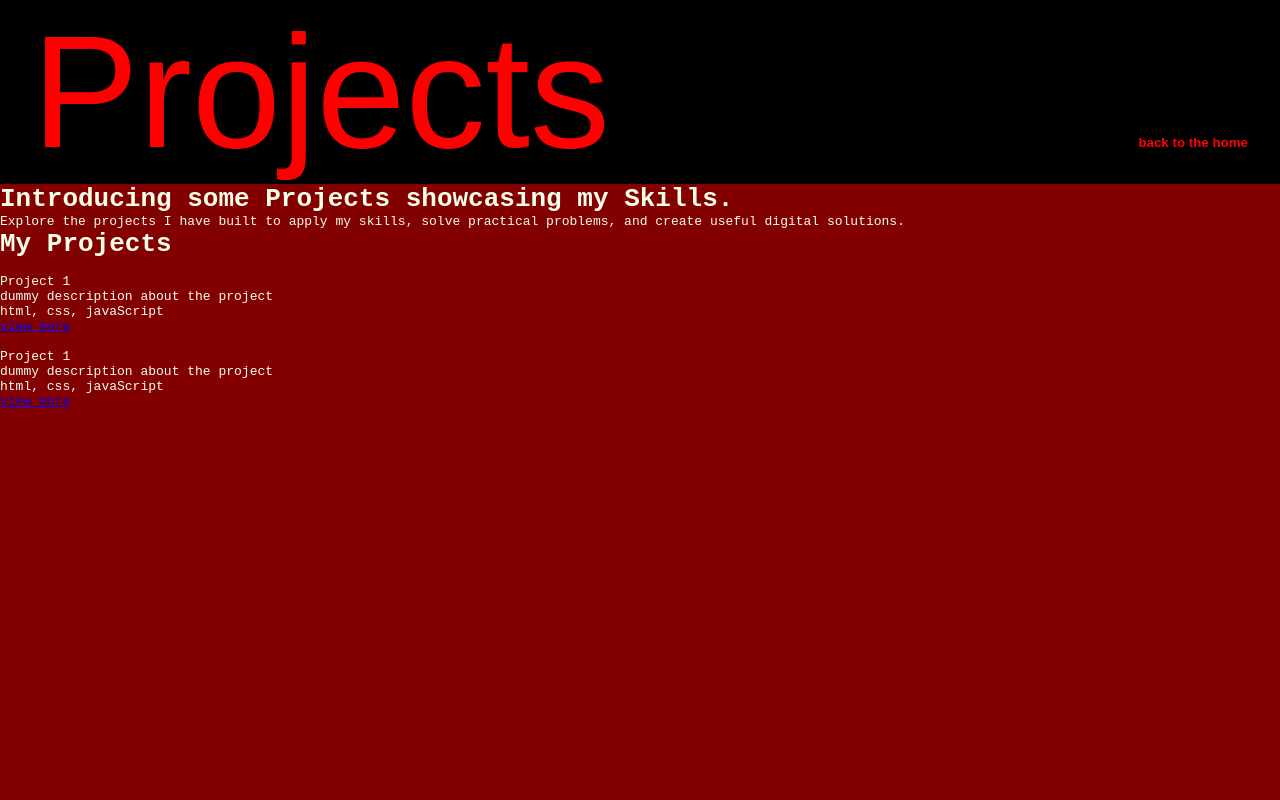
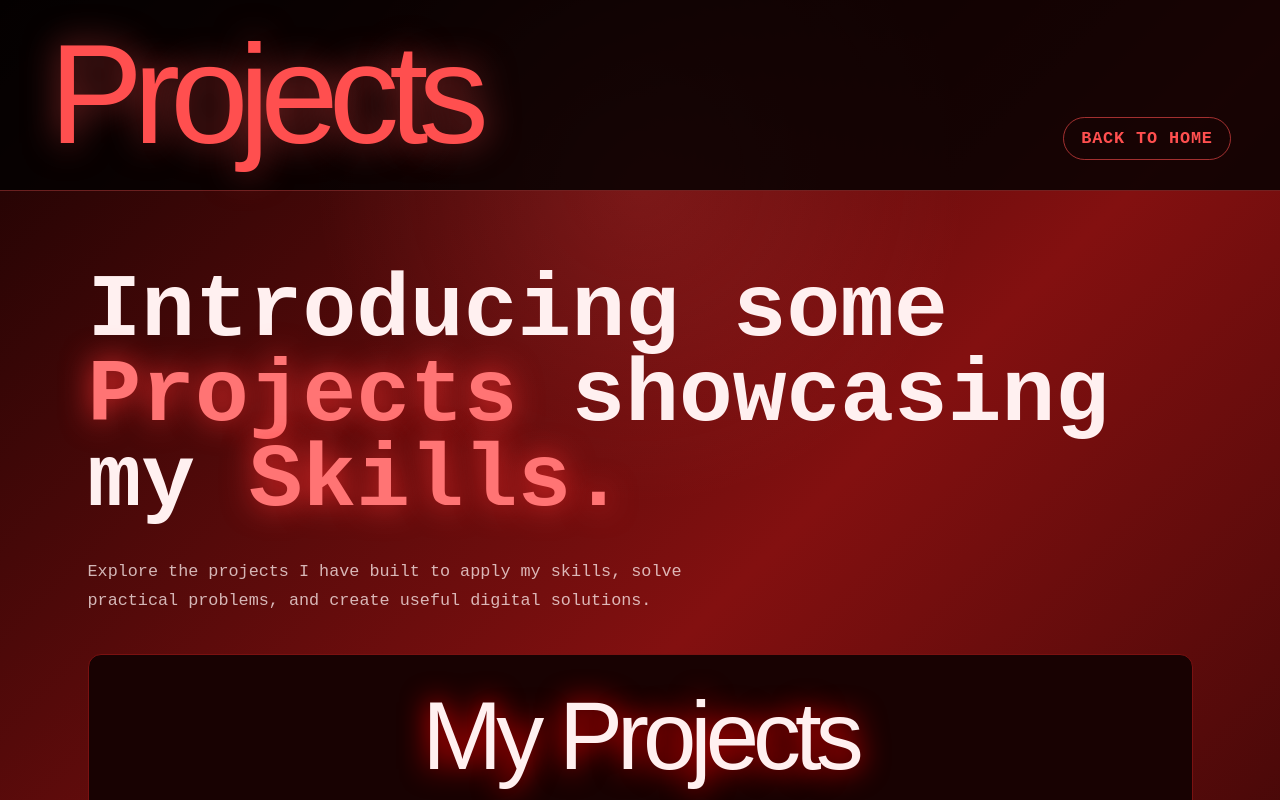
Before and after one commit to Dhruval-Kharshikar/portfolio, a React (Vite) app: page /projects in a window 1280 px wide. Shown: the top 800 px of the page. Built offline with nearby package versions, Linux system fonts and the light colour scheme.

Commit message:
CSS for the project display card is done with some additional or temporary changes

```diff
--- a/src/components/projects.css
+++ b/src/components/projects.css
@@ -1,31 +1,212 @@
-.projects{
+.projects {
+    --red: #ff4f4f;
+    --dark-red: #350505;
     position: relative;
-    height: 250vh;
+    min-height: 100vh;
     width: 100vw;
+    overflow: hidden;
     z-index: 100;
-    background-color: rgba(131, 0, 0);
+    color: #fff0f0;
+    background:
+        radial-gradient(circle at 50% 12%, rgba(255, 79, 79, 0.2), transparent 25em),
+        linear-gradient(135deg, #180202, #831010 48%, #180202);
 }
-.pr-heading{
-    font-size: 10rem;
+
+.pr-heading {
+    position: relative;
+    z-index: 1;
+    display: flex;
+    align-items: baseline;
+    justify-content: space-between;
+    padding: 0.1em 0.35em;
+    border-bottom: 1px solid rgba(255, 79, 79, 0.4);
+    background: rgba(0, 0, 0, 0.82);
+    color: var(--red);
     font-family: sans-serif;
-    transition: 2s ease;
-    background-color: rgb(0, 0, 0);
-    color :red;
-    width: 100vw;
+    font-size: clamp(4rem, 11vw, 10rem);
+    letter-spacing: -0.07em;
+    text-shadow: 0 0 0.25em rgba(255, 79, 79, 0.55);
+}
+
+.btn {
+    border: 1px solid rgba(255, 79, 79, 0.6);
+    border-radius: 2em;
+    padding: 0.65em 1em;
+    cursor: pointer;
+    background: transparent;
+    color: var(--red);
+    font: 700 0.12em monospace;
+    letter-spacing: 0.05em;
+    text-transform: uppercase;
+    transition: background 0.3s ease, color 0.3s ease, box-shadow 0.3s ease;
+}
+
+.btn:hover {
+    background: var(--red);
+    color: var(--dark-red);
+    box-shadow: 0 0 1.5em rgba(255, 79, 79, 0.7);
+}
+
+.main-body-pr{
+    position: relative;
+    z-index: 1;
+    width: min(94%, 85em);
+    margin: auto;
+    padding: 6em 0 12em 0;
+}
+.pr-intro{
+    max-width: 100vw;
+    animation: scan-in 0.9s cubic-bezier(0.22, 1, 0.36, 1) both;
+}
+
+.pr-intro h1 {
+    margin: 0;
+    font-size: clamp(2.8rem, 7vw, 6.5rem);
+    line-height: 0.95;
+}
+
+.pr-intro h1 span {
+    color: rgb(255, 116, 116);
+    text-shadow: 0 0 0.35em rgba(255, 50, 50, 0.91);
+}
+
+.pr-summary {
+    position: relative;
+    z-index: 1;
+    max-width: 38em;
+    margin: 2em 0 0;
+    padding: 0;
+    color: rgba(255, 240, 240, 0.75);
+    font-size: 1.05rem;
+    line-height: 1.7;
+    animation: project-scan-in 0.9s 0.15s cubic-bezier(0.22, 1, 0.36, 1) both;
+}
+
+.console-parent{
+    margin: 3em 0 0;
+    display: flex;
+    flex-direction: column;
+    justify-content: center;
+    align-items: center;
+    padding: 2em;
+    border: 1px solid #7a1111;
+    background-color: #180202;
+    border-radius: 1em;
+    transition: 0.4s ease all;
+    p{
+        padding: 0 0 0.5em 0;
+        font-size: 6rem;
+        font-family: sans-serif ;
+        text-shadow: 0 0 0.3em red;
+        letter-spacing: -6px;
+    }
+}
+.console-parent:hover{
+    border-color: var(--red);
+    box-shadow: 0 0 2em rgba(255, 50, 50, 0.517), 0 1.5em 3em rgba(0, 0, 0, 0.3);
+}
+
+.project-console{
+    width: 100%;
+    display: grid;
+    grid-template-columns: repeat(2, 1fr);
+}
+
+.project-group{
+    position: relative;
+    border: 2px solid rgb(92, 11, 11) ;
+    background-color: #350505;
+    border-radius: 1em;
+    padding: 1.5em;
+    display: flex;
+    flex-direction: column;
+    margin: 1em;
+    transition: all 0.4s ease;
+}
+.project-group:hover{
+    border-color: #7b0c0c;
+    box-shadow: 0 0 1em #8310108b, 0 0 1em #7a111177;
+}
+
+.project-left{
+    padding: 0.2em;
+    display: flex;
+    flex-direction: column ;
+}
+
+.project-title{
+    padding: 0.1em;
+    text-align: left;
+    margin: 0 0.2em;
+    font-size: 1.3rem;
+    font-weight: bold;
+    color: #ff4f4f;
+}
+
+.project-img{
+    margin:0.2em;
+    margin-bottom: 1em;
+    border-radius: 1em;
+    border: 1px solid rgb(106, 106, 106);
+    background-color: rgb(25, 14, 14);
+    aspect-ratio: 16/9;
+}
+.project-right{
+    margin: 0em 0.6em;
+    display: flex;
+    flex-direction: column;
+    gap: 1em;
+}
+.project-description{
+    color: #a61515;
+    width: 100%;
+}
+.project-right > div{
+    font-size: 0.75rem;
     display: flex;
     justify-content: space-between;
-    align-items: baseline;
-    margin: 0;
-    padding: 0 0.2em;
+    padding: 0.5em 0;
+}
+.project-stack{
+    max-width:80%;
+    word-break: keep-all;
+    span{
+        font-size: 1.05rem;
+        color: #d50a0a;
+        font-weight: bold;
+    }
+}
+.project-link{
+    a{
+        text-decoration: none;
+        color: goldenrod;
+        transition: all 0.2s ease;
+    }
+    a:hover{
+        color: yellow;
+    }
+    margin: 1em;
+    position: absolute;
+    right: 0;
+    bottom: 0;
 }
 
-.btn{
-    cursor: pointer;
-    background-color: transparent;
-    border: none;
-    color:red;
-    font-weight: bold;
+@keyframes project-scan-in {
+    from {
+        opacity: 0;
+        transform: translateY(2em);
+    }
+    to {
+        opacity: 1;
+        transform: translateY(0);
+    }
 }
-.btn:hover{
-    color: maroon;
+
+@media (max-width: 700px) {
+    .pr-heading {
+        font-size: 4.5rem;
+    }
+    .pr-summary {
+        margin-top: 4em;
+    }
 }
--- a/src/components/projects.jsx
+++ b/src/components/projects.jsx
@@ -14,14 +14,14 @@ function Projects( {value, opv, setflag}) {
   const projects = [
     {
       img : '',
-      name : 'Project 1',
-      description : 'dummy description about the project',
-      stack : 'html, css, javaScript',
+      name : 'Employee Management App',
+      description : 'I made this app using Node JS and react from which user can login and access data from the database of MongoDB.',
+      stack : 'React, Node JS, Express JS, MongoDB',
       link : 'https://monkeytype.com/account'
     },
     {
       img : '',
-      name : 'Project 1',
+      name : 'Project 2',
       description : 'dummy description about the project',
       stack : 'html, css, javaScript',
       link : 'https://monkeytype.com/account'
@@ -33,7 +33,7 @@ function Projects( {value, opv, setflag}) {
     <div className='projects'>
       <div className="pr-heading">
         <span>Projects</span>
-        <button className='btn' onClick={clickf}>back to the home</button>
+        <button className='btn' onClick={clickf}>back to home</button>
       </div>
 
       <main className='main-body-pr'>
@@ -45,8 +45,9 @@ function Projects( {value, opv, setflag}) {
         </div>
 
         <div className='console-parent'>
-          <h1>My Projects</h1>
+          <p>My Projects</p>
           <div className="project-console">
+
             {projects.map((project) => (
               <div className="project-group">
               <div className='project-left'>
@@ -58,14 +59,12 @@ function Projects( {value, opv, setflag}) {
               <div className='project-right'>
                 <div className="project-description">{project.description}</div>
                 <div>
-                  <div className="project-stack">{project.stack}</div>
+                  <div className="project-stack"><span>Stack : </span>{project.stack}</div>
                   <div className="project-link"><a href={project.link} target="_blank"> view more</a></div>
                 </div>
               </div>
             </div>
             ))}
-
-
 
           </div>
         </div>
```
